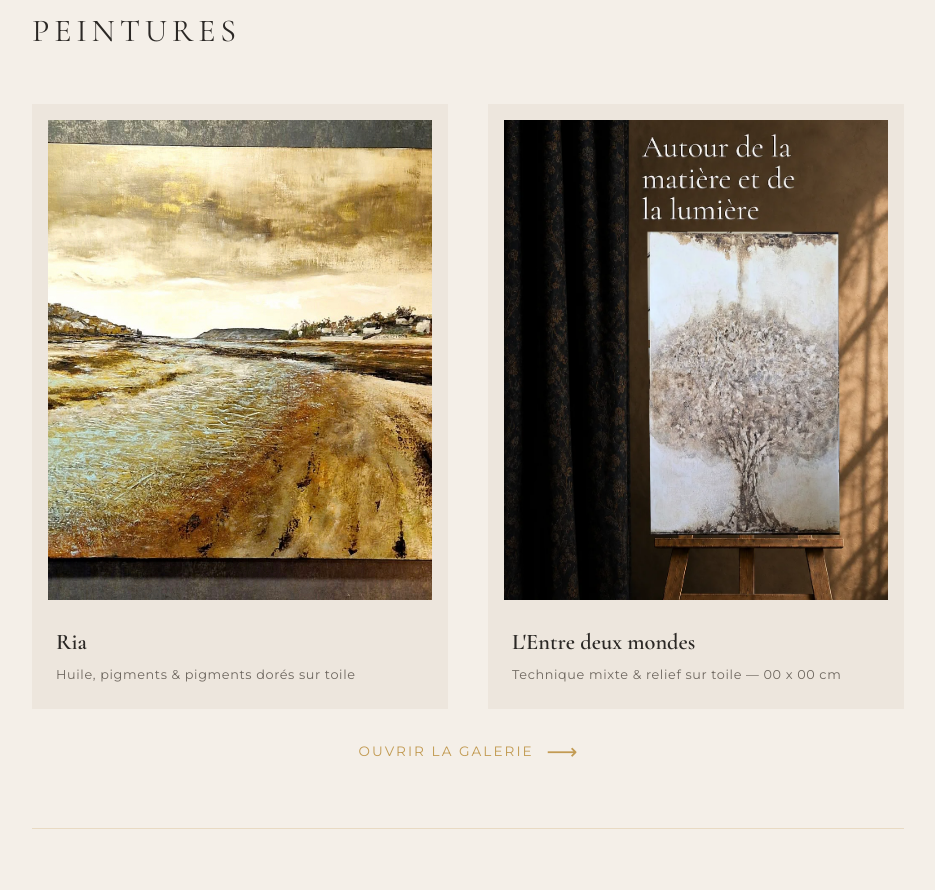
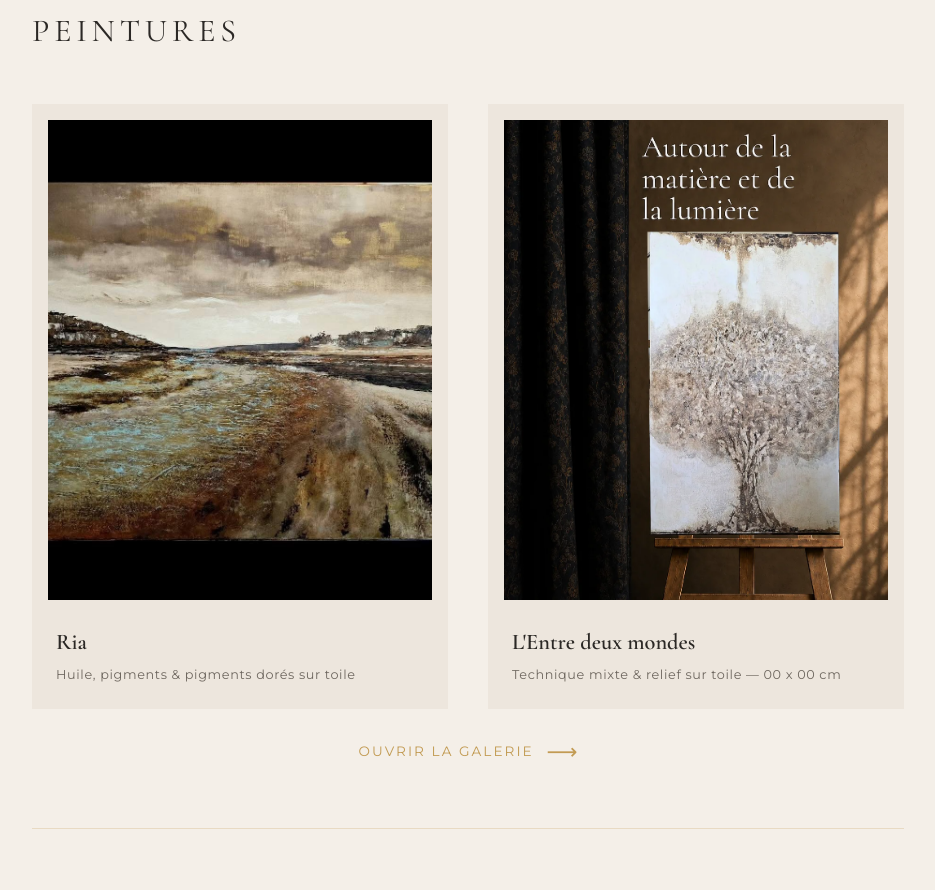
Before and after one commit to Avelescape/Ninia, a plain HTML site: page Maquette 2/index.html in a window 1280 px wide. Shown: the part 900-1790 px from the top of the page, without its empty margins (312-1247 px from the left). Drawn offline with nearby package versions, Linux system fonts and the light colour scheme.

Commit message:
Update index.html

```diff
--- a/Maquette 2/index.html
+++ b/Maquette 2/index.html
@@ -3,7 +3,7 @@
 <head>
     <meta charset="UTF-8">
     <meta name="viewport" content="width=device-width, initial-scale=1.0">
-    <title>NINA — Peintures & Sculptures Contemporaines</title>
+    <title>NINIA — Peintures & Sculptures Contemporaines</title>
 
     <!-- Google Fonts -->
     <link rel="preconnect" href="https://fonts.googleapis.com">
@@ -606,7 +606,7 @@
                 <!-- Carte 1 -->
                 <div class="artwork-card">
                     <div class="artwork-img-wrapper">
-                        <img src="../images/oeuvre1.jpg" alt="Rivage Minéral">
+                        <img src="../images/oeuvre.JPG" alt="Rivage Minéral">
                     </div>
                     <div class="artwork-info">
                         <h4 class="artwork-title">Ria</h4>
```
